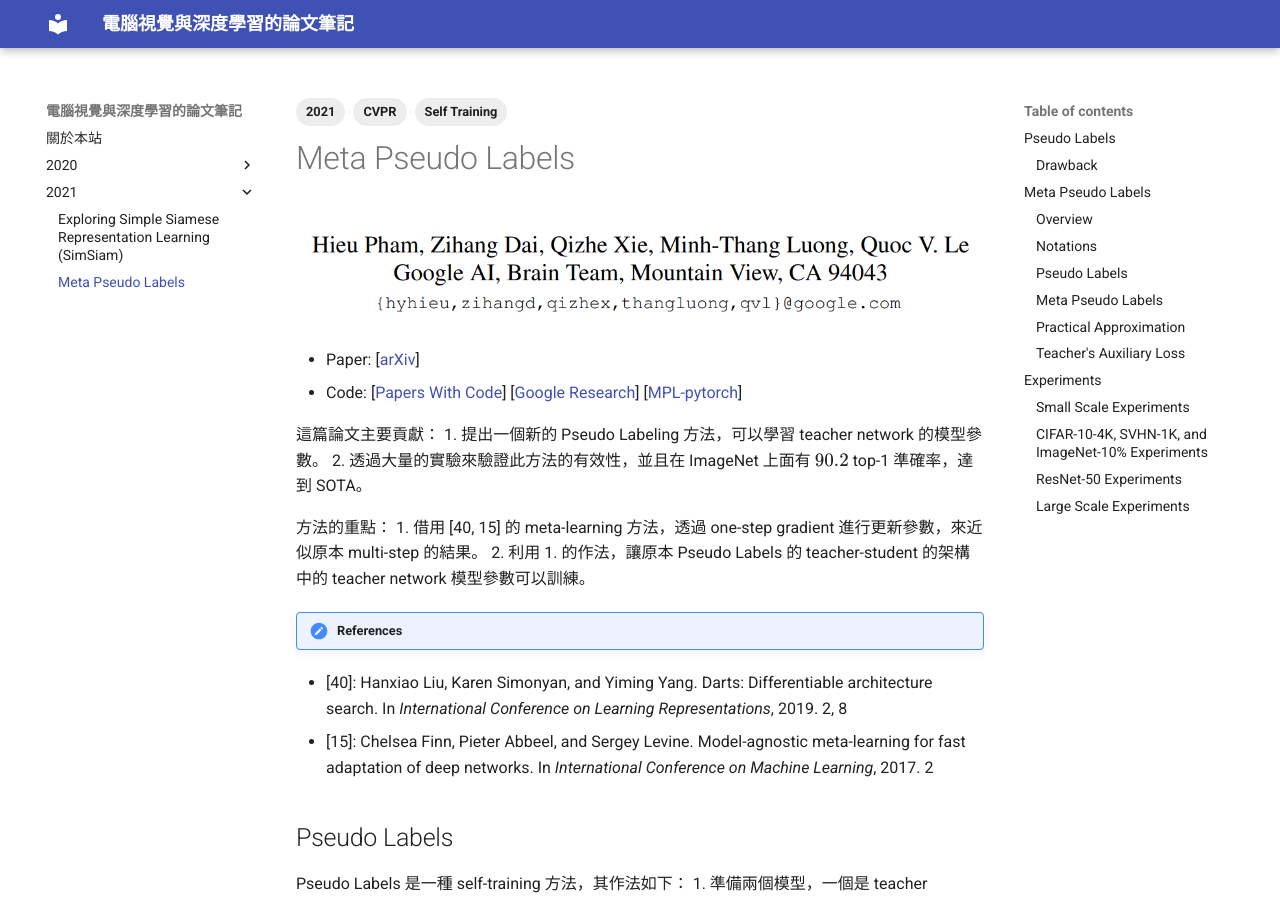
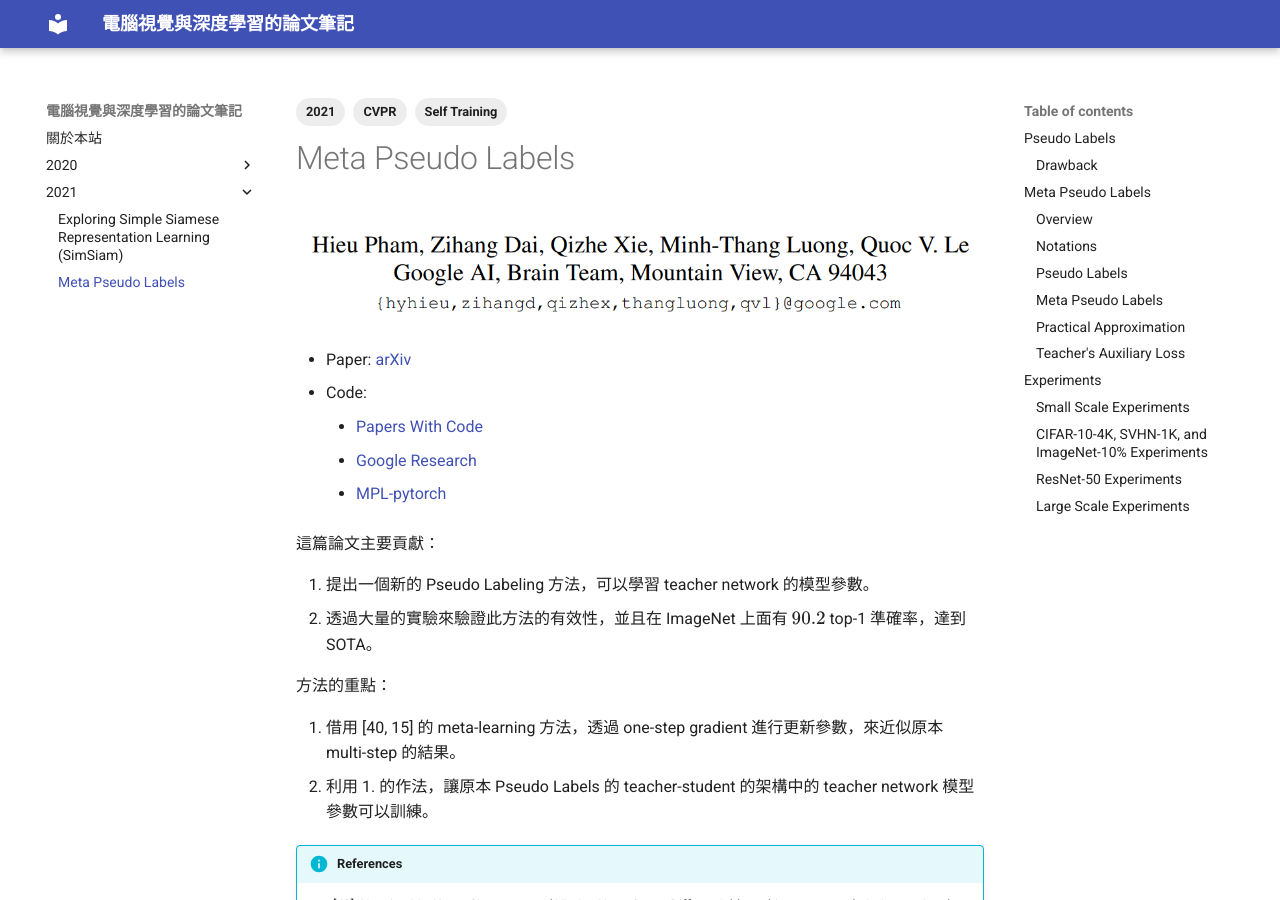
Before and after one commit to aquastripe/paper-notes, an MkDocs documentation site: the page built from docs/2021/meta-pseudo-labels.md, in a window 1280 px wide and 900 px high. Built offline with MkDocs 1.6.1 and Material for MkDocs 9.7.7, drawn with Linux system fonts in a browser that asks for light colours; some of the changed lines change nothing that is shown.

Commit message:
chore: reformat

```diff
--- a/docs/2021/meta-pseudo-labels.md
+++ b/docs/2021/meta-pseudo-labels.md
@@ -9,21 +9,26 @@ tags:
 
 ![width:72px](../../assets/images/meta-pseudo-labels/figures/0.png)
 
-- Paper: [[arXiv](https://arxiv.org/abs/2003.10580)]
-- Code: [[Papers With Code](https://paperswithcode.com/paper/meta-pseudo-labels)] [[Google Research](https://github.com/google-research/google-research/tree/master/meta_pseudo_labels)] [[MPL-pytorch](https://github.com/kekmodel/MPL-pytorch)]
+- Paper: [arXiv](https://arxiv.org/abs/2003.10580)
+- Code:
+    - [Papers With Code](https://paperswithcode.com/paper/meta-pseudo-labels)
+    - [Google Research](https://github.com/google-research/google-research/tree/master/meta_pseudo_labels)
+    - [MPL-pytorch](https://github.com/kekmodel/MPL-pytorch)
 
 這篇論文主要貢獻：
+
 1. 提出一個新的 Pseudo Labeling 方法，可以學習 teacher network 的模型參數。
 2. 透過大量的實驗來驗證此方法的有效性，並且在 ImageNet 上面有 $90.2%$ top-1 準確率，達到 SOTA。
 
 方法的重點：
+
 1. 借用 [40, 15] 的 meta-learning 方法，透過 one-step gradient 進行更新參數，來近似原本 multi-step 的結果。
 2. 利用 1. 的作法，讓原本 Pseudo Labels 的 teacher-student 的架構中的 teacher network 模型參數可以訓練。
 
-!!! References
+!!! info "References"
 
-   - [40]: Hanxiao Liu, Karen Simonyan, and Yiming Yang. Darts: Differentiable architecture search. In *International Conference on Learning Representations*, 2019. 2, 8
-   - [15]: Chelsea Finn, Pieter Abbeel, and Sergey Levine. Model-agnostic meta-learning for fast adaptation of deep networks. In *International Conference on Machine Learning*, 2017. 2
+    - [40]: Hanxiao Liu, Karen Simonyan, and Yiming Yang. Darts: Differentiable architecture search. In *International Conference on Learning Representations*, 2019. 2, 8
+    - [15]: Chelsea Finn, Pieter Abbeel, and Sergey Levine. Model-agnostic meta-learning for fast adaptation of deep networks. In *International Conference on Machine Learning*, 2017. 2
 
 ## Pseudo Labels
 
```
